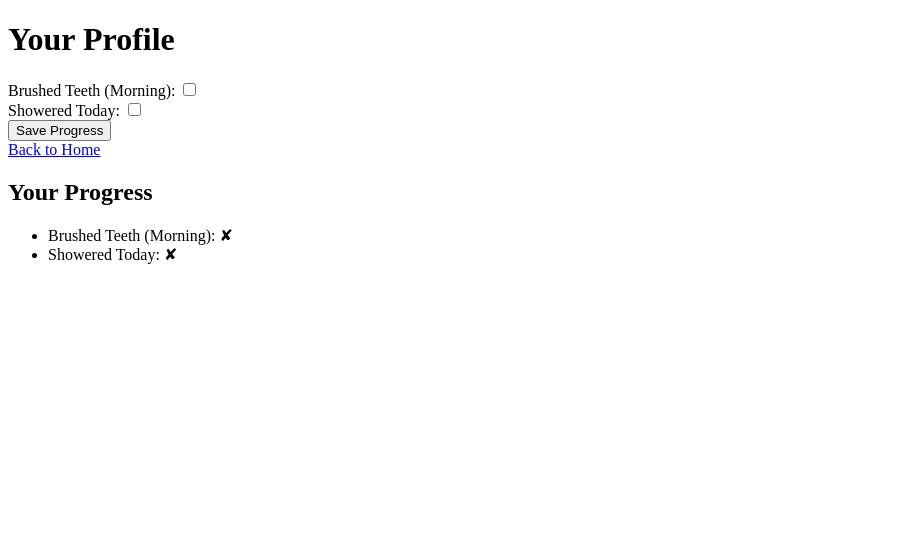
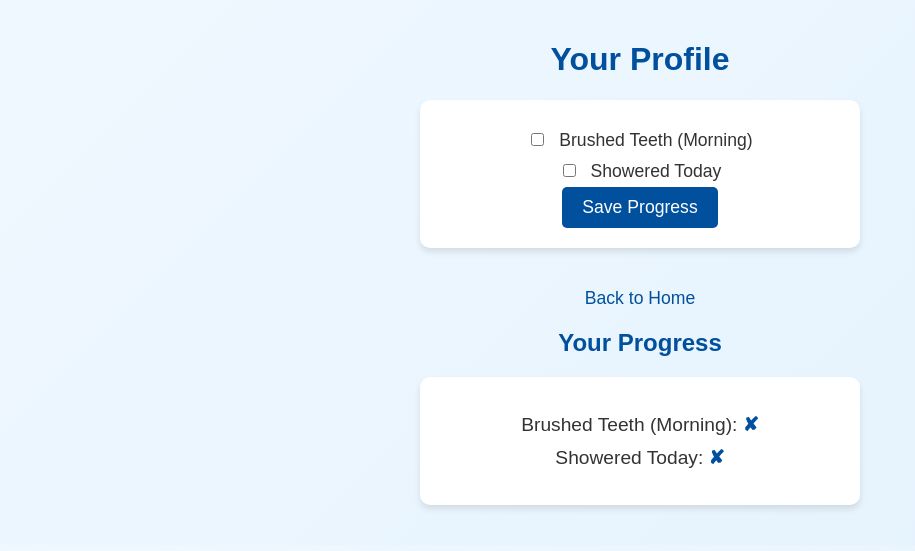
Before and after one commit to nakshatrah/CareerLaunch, a Flask app: page /profile in a window 1280 px wide. Shown: the top 551 px of the page, without its empty margins (0-915 px from the left). Run offline with Flask 3, Linux system fonts and the light colour scheme.

Commit message:
added javascript and css

```diff
--- a/templates/profile.html
+++ b/templates/profile.html
@@ -4,22 +4,136 @@
     <meta charset="UTF-8">
     <meta name="viewport" content="width=device-width, initial-scale=1.0">
     <title>Profile</title>
+    <style>
+        body {
+            font-family: Arial, sans-serif;
+            background: linear-gradient(135deg, #f0f8ff, #e3f2fd);
+            color: #333;
+            margin: 0;
+            padding: 20px;
+            text-align: center;
+        }
+
+        h1, h2 {
+            color: #00509e;
+        }
+
+        form {
+            background: #fff;
+            padding: 20px;
+            margin: 20px auto;
+            border-radius: 10px;
+            box-shadow: 0px 4px 6px rgba(0, 0, 0, 0.1);
+            max-width: 400px;
+        }
+
+        label {
+            display: block;
+            font-size: 1.1em;
+            margin: 10px 0 5px;
+        }
+
+        input[type="checkbox"] {
+            margin-right: 10px;
+        }
+
+        button {
+            background: #00509e;
+            color: white;
+            border: none;
+            padding: 10px 20px;
+            border-radius: 5px;
+            cursor: pointer;
+            font-size: 1.1em;
+            transition: background-color 0.3s ease;
+        }
+
+        button:hover {
+            background: #0074d9;
+        }
+
+        .progress {
+            background: #fff;
+            padding: 20px;
+            margin: 20px auto;
+            border-radius: 10px;
+            box-shadow: 0px 4px 6px rgba(0, 0, 0, 0.1);
+            max-width: 400px;
+        }
+
+        ul {
+            list-style: none;
+            padding: 0;
+        }
+
+        ul li {
+            font-size: 1.2em;
+            margin: 10px 0;
+        }
+
+        ul li span {
+            font-weight: bold;
+            color: #00509e;
+        }
+
+        a {
+            color: #00509e;
+            text-decoration: none;
+            display: inline-block;
+            margin-top: 20px;
+            font-size: 1.1em;
+        }
+
+        a:hover {
+            color: #0074d9;
+        }
+    </style>
 </head>
 <body>
     <h1>Your Profile</h1>
-    <form method="POST">
-        <label>Brushed Teeth (Morning):</label>
-        <input type="checkbox" name="brush_morning"><br>
-        <label>Showered Today:</label>
-        <input type="checkbox" name="shower"><br>
+
+    <!-- Form Section -->
+    <form method="POST" id="progress-form">
+        <label>
+            <input type="checkbox" name="brush_morning" id="brush_morning">
+            Brushed Teeth (Morning)
+        </label>
+        <label>
+            <input type="checkbox" name="shower" id="shower">
+            Showered Today
+        </label>
         <button type="submit">Save Progress</button>
     </form>
+
     <a href="/">Back to Home</a>
+
+    <!-- Progress Section -->
+    <h2>Your Progress</h2>
+    <div class="progress">
+        <ul>
+            <li>Brushed Teeth (Morning): <span id="progress-brush">✘</span></li>
+            <li>Showered Today: <span id="progress-shower">✘</span></li>
+        </ul>
+    </div>
+
+    <script>
+        // Update progress preview dynamically
+        const brushMorningCheckbox = document.getElementById('brush_morning');
+        const showerCheckbox = document.getElementById('shower');
+        const progressBrush = document.getElementById('progress-brush');
+        const progressShower = document.getElementById('progress-shower');
+
+        function updateProgress() {
+            progressBrush.textContent = brushMorningCheckbox.checked ? '✔' : '✘';
+            progressShower.textContent = showerCheckbox.checked ? '✔' : '✘';
+        }
+
+        // Add event listeners to checkboxes
+        brushMorningCheckbox.addEventListener('change', updateProgress);
+        showerCheckbox.addEventListener('change', updateProgress);
+
+        // Initialize progress preview
+        updateProgress();
+    </script>
 </body>
 </html>
-
-<h2>Your Progress</h2>
-<ul>
-    <li>Brushed Teeth (Morning): {{ '✔' if progress['brush_morning'] else '✘' }}</li>
-    <li>Showered Today: {{ '✔' if progress['shower'] else '✘' }}</li>
-</ul>
```
Also changed, not shown: templates/index.html (+69 -14 lines), templates/logo.png (added).
